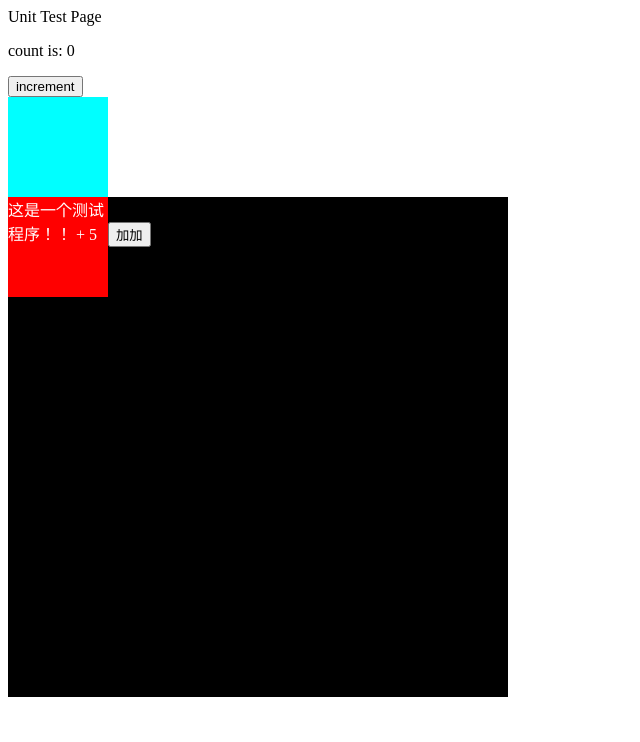
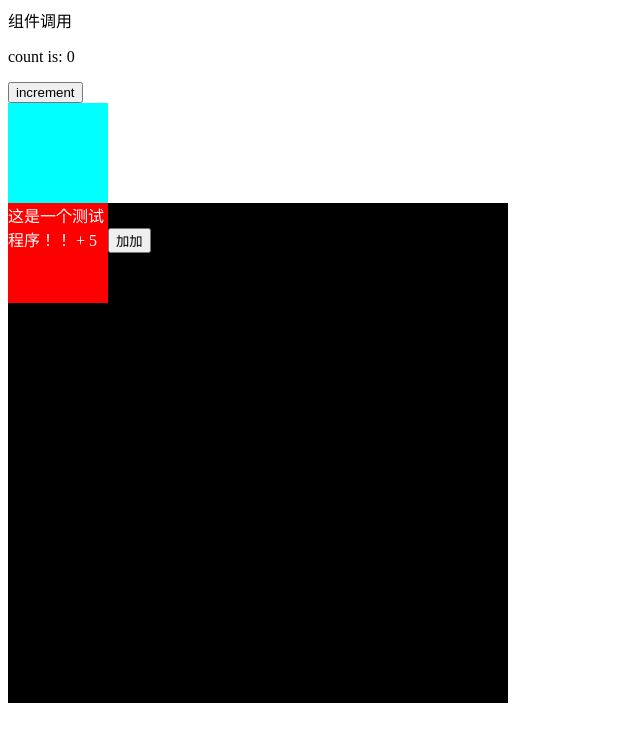
Before and after one commit to shinewen189/nigo-cli, a Vue app: page / in a window 1280 px wide. Shown: the top 742 px of the page, without its empty margins (0-640 px from the left). Built offline with nearby package versions, Linux system fonts and the light colour scheme.

Commit message:
自动部署代码测试

```diff
--- a/src/components/hello-world/hello-world.vue
+++ b/src/components/hello-world/hello-world.vue
@@ -1,6 +1,6 @@
 <template>
   <div class="test-container page-container">
-    <div class="page-title">Unit Test Page</div>
+    <div class="page-title">组件调用</div>
     <p>count is: {{ count }}</p>
     <button @click="increment">increment</button>
   </div>
```
